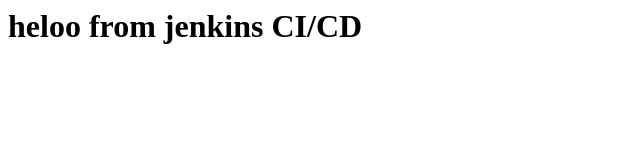
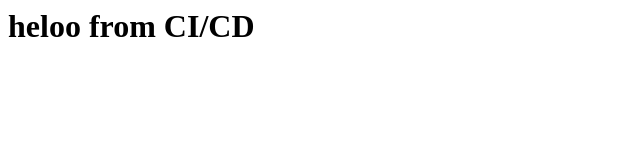
Before and after one commit to Faaizrepo/auto-deploy, a plain HTML site: page index.html in a window 1280 px wide. Shown: the whole page, without its empty margins (0-640 px from the left). Drawn offline with Linux system fonts and the light colour scheme.

Commit message:
Update index.html

```diff
--- a/index.html
+++ b/index.html
@@ -1 +1 @@
-<h1>heloo from jenkins CI/CD <h1>
+<h1>heloo from CI/CD <h1>
```
